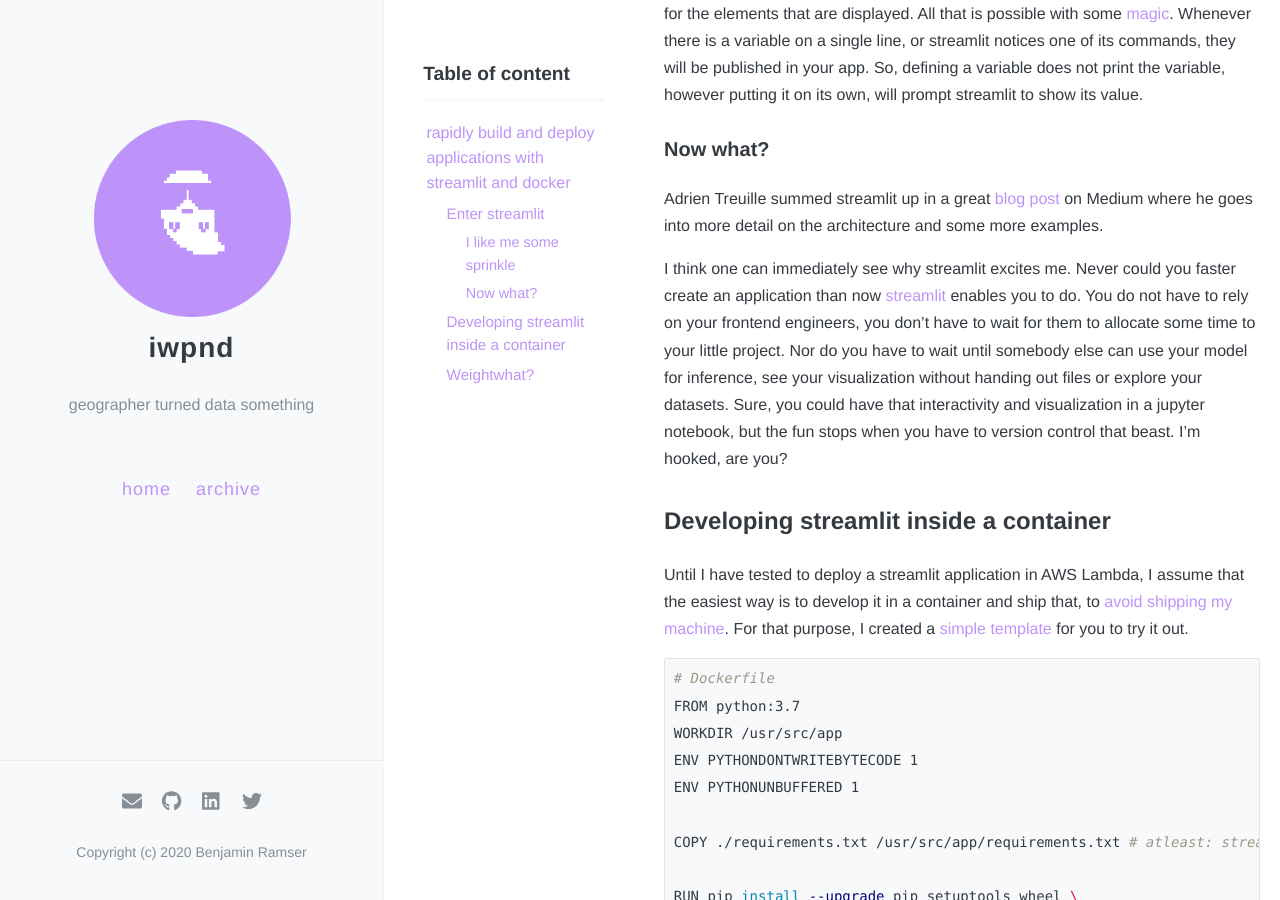
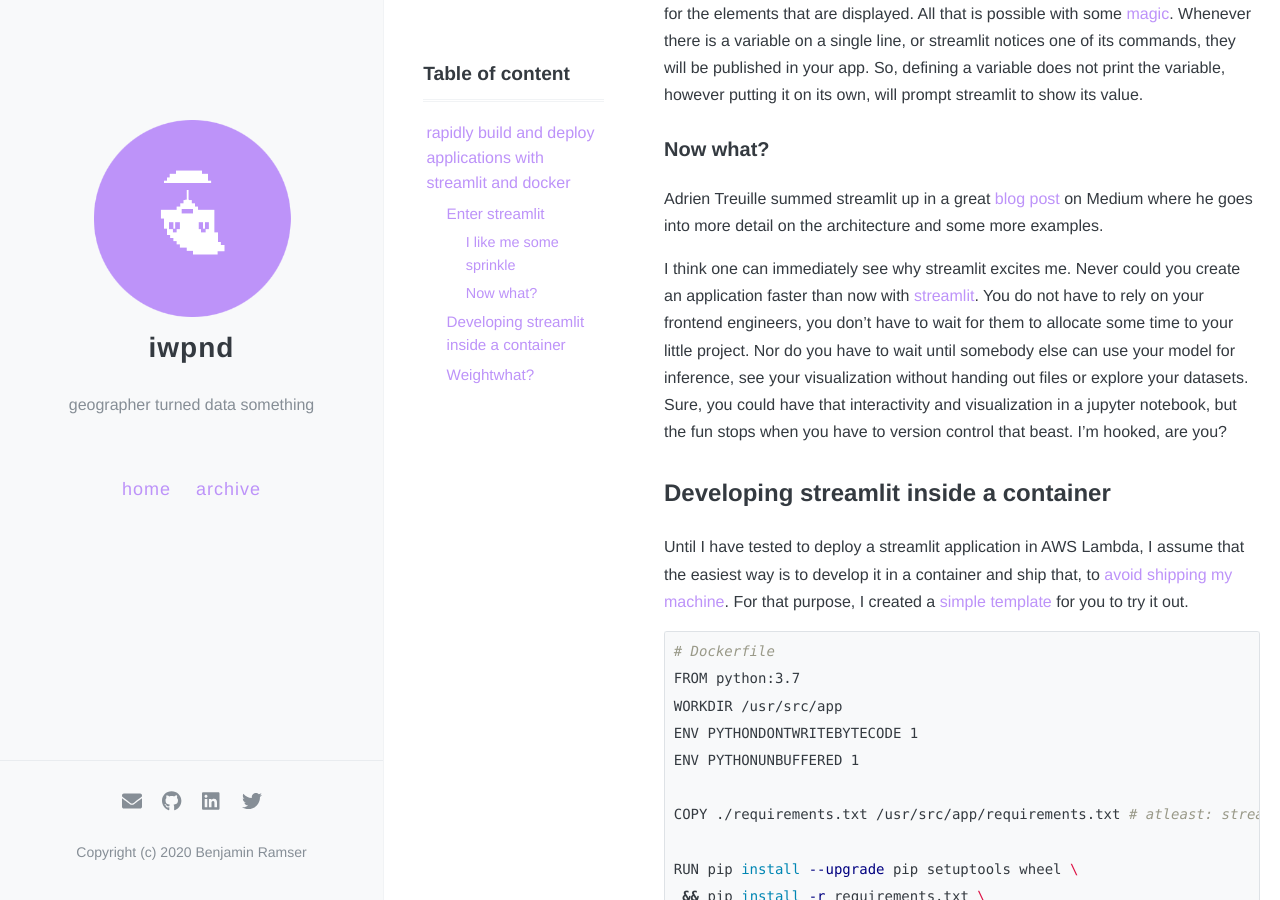
Before and after one commit to iwpnd/iwpnd.github.io, a Jekyll site: the page built from _posts/2020-02-04-streamlit-application-development-inside-docker.markdown, in a window 1280 px wide and 900 px high, scrolled down 2559 px. Built offline with Jekyll 4.4.1, drawn with Linux system fonts in a browser that asks for light colours; emoji names are drawn with the system emoji font; comment, search, counter and statistics services are not loaded.

Commit message:
typos, damn you grammarly

```diff
--- a/_posts/2020-02-04-streamlit-application-development-inside-docker.markdown
+++ b/_posts/2020-02-04-streamlit-application-development-inside-docker.markdown
@@ -64,7 +64,7 @@ So what can we unpack here? We have some interactivity, and we have conditions f
 
 Adrien Treuille summed streamlit up in a great [blog post](https://towardsdatascience.com/coding-ml-tools-like-you-code-ml-models-ddba3357eace) on Medium where he goes into more detail on the architecture and some more examples.
 
-I think one can immediately see why streamlit excites me. Never could you faster create an application than now [streamlit](https://www.streamlit.io/) enables you to do. You do not have to rely on your frontend engineers, you don't have to wait for them to allocate some time to your little project. Nor do you have to wait until somebody else can use your model for inference, see your visualization without handing out files or explore your datasets. Sure, you could have that interactivity and visualization in a jupyter notebook, but the fun stops when you have to version control that beast. I'm hooked, are you?
+I think one can immediately see why streamlit excites me. Never could you create an application faster than now with [streamlit](https://www.streamlit.io/). You do not have to rely on your frontend engineers, you don't have to wait for them to allocate some time to your little project. Nor do you have to wait until somebody else can use your model for inference, see your visualization without handing out files or explore your datasets. Sure, you could have that interactivity and visualization in a jupyter notebook, but the fun stops when you have to version control that beast. I'm hooked, are you?
 
 ## Developing streamlit inside a container
 
```
